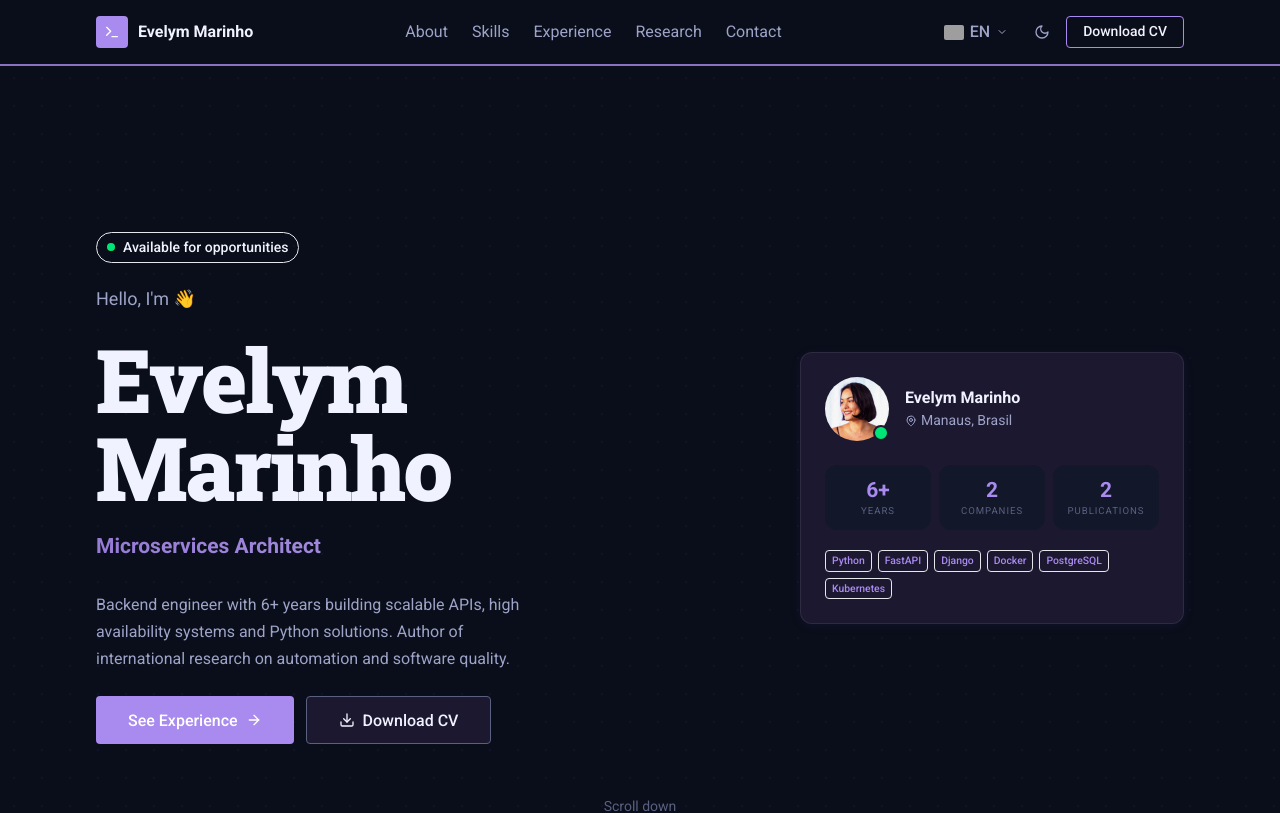
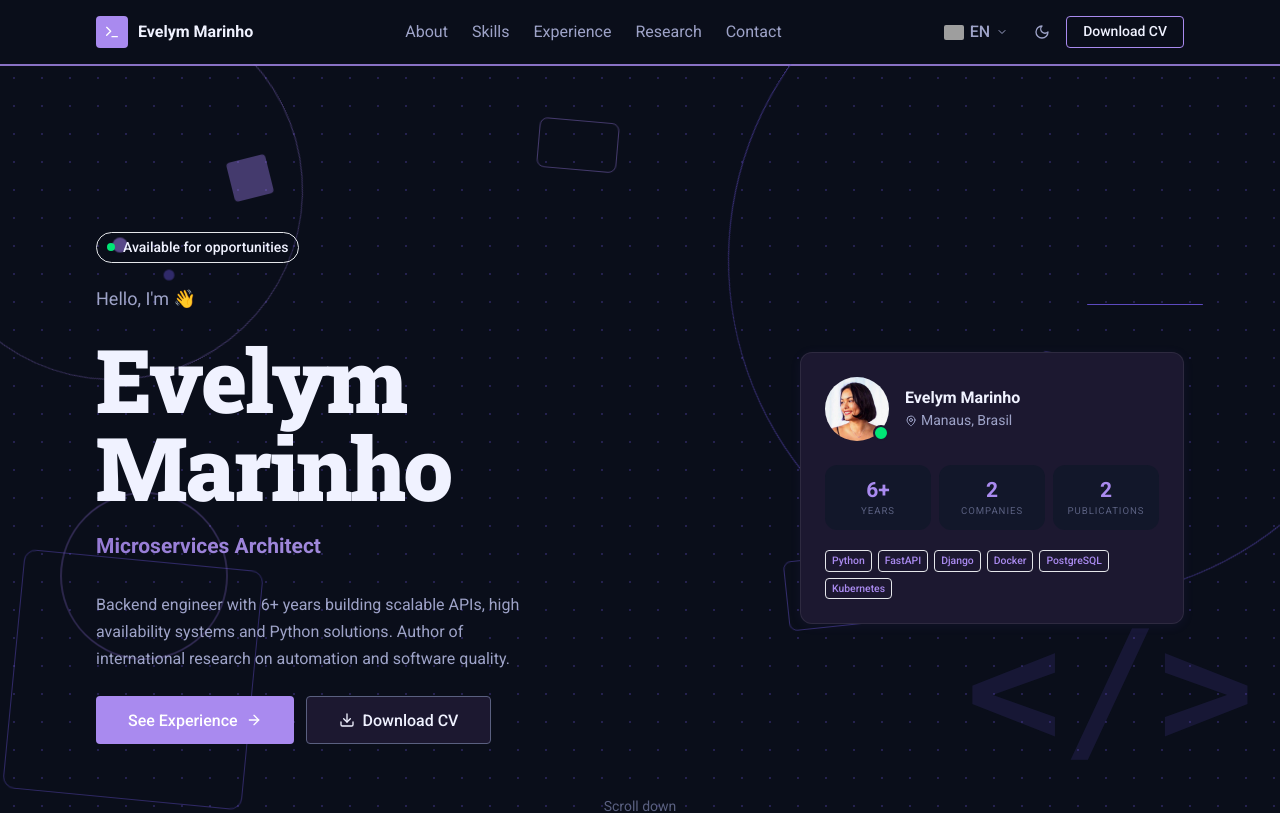
Before and after one commit to EvelymVasconcelos/my_portfolio, a Next.js app: page /en in a window 1280 px wide. Shown: the top 813 px of the page. Built offline with nearby package versions, Linux system fonts and the light colour scheme; grey boxes are pictures that could not be loaded.

Commit message:
feat: update Hero component with new design and content

```diff
--- a/components/sections/Hero.tsx
+++ b/components/sections/Hero.tsx
@@ -1,8 +1,9 @@
 "use client";
 
 import { useTranslations, useMessages, useLocale } from "next-intl";
-import { motion, AnimatePresence } from "framer-motion";
-import { useState, useEffect } from "react";
+import { motion, AnimatePresence, useMotionValue, useSpring, useTransform } from "framer-motion";
+import { useState, useEffect, useCallback } from "react";
+import { useTheme } from "next-themes";
 import { ArrowDown, Download, ArrowRight, MapPin } from "lucide-react";
 import Image from "next/image";
 import { Button } from "@/components/ui/Button";
@@ -11,13 +12,40 @@ import { FadeInView } from "@/components/animations/FadeInView";
 import { CountUp } from "@/components/animations/CountUp";
 import { CV_URL } from "@/lib/cv";
 
+// Lilac brand RGB channels — reused across all background shapes
+const L  = "104,82,214";   // --accent-primary light
+const LL = "155,122,232";  // --accent-secondary
+
 export function Hero() {
   const t = useTranslations("hero");
   const locale = useLocale();
   const cvUrl = CV_URL[locale] ?? CV_URL.en;
+  const { resolvedTheme } = useTheme();
   const messages = useMessages();
   const roles = (messages as unknown as { hero: { roles: string[] } }).hero.roles;
   const [roleIndex, setRoleIndex] = useState(0);
+
+  // Opacity multiplier — shapes need to be ~4× more visible in dark mode
+  const m = resolvedTheme === "dark" ? 4 : 1;
+
+  // Mouse parallax — MotionValues are stable refs, no deps needed
+  const rawX = useMotionValue(0.5);
+  const rawY = useMotionValue(0.5);
+  const smoothX = useSpring(rawX, { stiffness: 35, damping: 28 });
+  const smoothY = useSpring(rawY, { stiffness: 35, damping: 28 });
+
+  const farX  = useTransform(smoothX, [0, 1], [-14, 14]);
+  const farY  = useTransform(smoothY, [0, 1], [-8,   8]);
+  const midX  = useTransform(smoothX, [0, 1], [-26, 26]);
+  const midY  = useTransform(smoothY, [0, 1], [-16, 16]);
+  const nearX = useTransform(smoothX, [0, 1], [ 10, -10]);
+  const nearY = useTransform(smoothY, [0, 1], [  6,  -6]);
+
+  const handleMouseMove = useCallback((e: React.MouseEvent<HTMLElement>) => {
+    const rect = e.currentTarget.getBoundingClientRect();
+    rawX.set((e.clientX - rect.left) / rect.width);
+    rawY.set((e.clientY - rect.top) / rect.height);
+  }, []); // eslint-disable-line react-hooks/exhaustive-deps
 
   useEffect(() => {
     const interval = setInterval(() => {
@@ -31,30 +59,166 @@ export function Hero() {
       id="hero"
       aria-label="Hero"
       className="relative flex min-h-screen items-center overflow-hidden"
+      onMouseMove={handleMouseMove}
     >
-      {/* Samsung-style background: subtle dot grid + thin accent top bar */}
+      {/* ── Animated background ── */}
       <div aria-hidden className="pointer-events-none absolute inset-0 -z-10 overflow-hidden">
-        {/* Dot grid — technical feel, backend developer aesthetic */}
+
+        {/* Dot grid */}
         <div
           className="absolute inset-0"
           style={{
-            backgroundImage: "radial-gradient(circle, rgba(104,82,214,0.07) 1px, transparent 1px)",
+            backgroundImage: `radial-gradient(circle, rgba(${L},${0.07 * m}) 1px, transparent 1px)`,
             backgroundSize: "28px 28px",
           }}
         />
-        {/* Samsung Blue accent bar at top */}
         <div className="absolute inset-x-0 top-0 h-0.5 bg-accent-primary opacity-80" />
-        {/* Very faint blue tint on the right side — directional, not blobby */}
         <div className="absolute right-0 top-0 h-full w-1/3 bg-gradient-to-l from-accent-primary/[0.04] to-transparent" />
+
+        {/* ── FAR layer — big shapes, least movement ── */}
+        <motion.div style={{ x: farX, y: farY }} className="absolute inset-0">
+          {/* Large rotating circle — top right, bleeds off screen */}
+          <motion.div
+            className="absolute rounded-full"
+            style={{
+              width: 680, height: 680,
+              top: "-18%", right: "-10%",
+              border: `1px solid rgba(${L},${0.13 * m})`,
+            }}
+            animate={{ rotate: 360 }}
+            transition={{ duration: 70, repeat: Infinity, ease: "linear" }}
+          />
+          {/* Second circle — top left, fills dead space */}
+          <motion.div
+            className="absolute rounded-full"
+            style={{
+              width: 380, height: 380,
+              top: "-8%", left: "-6%",
+              border: `1px solid rgba(${LL},${0.09 * m})`,
+            }}
+            animate={{ rotate: -360 }}
+            transition={{ duration: 90, repeat: Infinity, ease: "linear" }}
+          />
+          {/* Square outline — bottom left */}
+          <motion.div
+            className="absolute rounded-md"
+            style={{
+              width: 240, height: 240,
+              bottom: "6%", left: "1%",
+              border: `1px solid rgba(${L},${0.10 * m})`,
+            }}
+            animate={{ rotate: [0, 6, 0], y: [0, -18, 0] }}
+            transition={{ duration: 11, repeat: Infinity, ease: "easeInOut" }}
+          />
+        </motion.div>
+
+        {/* ── MID layer — medium depth ── */}
+        <motion.div style={{ x: midX, y: midY }} className="absolute inset-0">
+          {/* Filled square — mid right */}
+          <motion.div
+            className="absolute rounded-xs"
+            style={{
+              width: 64, height: 64,
+              top: "38%", right: "14%",
+              background: `rgba(${L},${0.09 * m})`,
+            }}
+            animate={{ rotate: [0, 18, 0], y: [0, -22, 0] }}
+            transition={{ duration: 8, repeat: Infinity, ease: "easeInOut", delay: 0.8 }}
+          />
+          {/* Filled square — upper left area */}
+          <motion.div
+            className="absolute rounded-xs"
+            style={{
+              width: 40, height: 40,
+              top: "10%", left: "18%",
+              background: `rgba(${LL},${0.10 * m})`,
+            }}
+            animate={{ rotate: [0, -14, 0], y: [0, 14, 0] }}
+            transition={{ duration: 9, repeat: Infinity, ease: "easeInOut", delay: 2 }}
+          />
+          {/* Ring — lower left */}
+          <motion.div
+            className="absolute rounded-full"
+            style={{
+              width: 160, height: 160,
+              top: "54%", left: "5%",
+              border: `1px solid rgba(${LL},${0.14 * m})`,
+            }}
+            animate={{ scale: [1, 1.08, 1], opacity: [0.6, 1, 0.6] }}
+            transition={{ duration: 7, repeat: Infinity, ease: "easeInOut", delay: 1.5 }}
+          />
+          {/* Pulsing dots — upper left cluster */}
+          <motion.div
+            className="absolute rounded-full"
+            style={{ width: 10, height: 10, top: "22%", left: "9%", background: `rgba(${LL},${0.28 * m})` }}
+            animate={{ scale: [1, 1.5, 1], opacity: [0.28, 0.55, 0.28] }}
+            transition={{ duration: 4.5, repeat: Infinity, ease: "easeInOut" }}
+          />
+          <motion.div
+            className="absolute rounded-full"
+            style={{ width: 6, height: 6, top: "26%", left: "13%", background: `rgba(${L},${0.22 * m})` }}
+            animate={{ scale: [1, 1.8, 1], opacity: [0.22, 0.48, 0.22] }}
+            transition={{ duration: 3.8, repeat: Infinity, ease: "easeInOut", delay: 1 }}
+          />
+        </motion.div>
+
+        {/* ── NEAR layer — closest, moves opposite ── */}
+        <motion.div style={{ x: nearX, y: nearY }} className="absolute inset-0">
+          {/* Code symbol — bottom right */}
+          <motion.span
+            className="absolute select-none font-mono font-bold leading-none"
+            style={{
+              fontSize: "10rem",
+              bottom: "10%", right: "2%",
+              color: `rgba(${L},${0.07 * m})`,
+            }}
+            animate={{ y: [0, -14, 0], opacity: [0.07 * m, 0.13 * m, 0.07 * m] }}
+            transition={{ duration: 9, repeat: Infinity, ease: "easeInOut", delay: 2 }}
+          >
+            {"</>"}
+          </motion.span>
+          {/* Rectangle outline — mid area */}
+          <motion.div
+            className="absolute rounded-sm"
+            style={{
+              width: 110, height: 70,
+              top: "60%", right: "30%",
+              border: `1px solid rgba(${L},${0.11 * m})`,
+            }}
+            animate={{ rotate: [0, -6, 0], y: [0, 12, 0] }}
+            transition={{ duration: 12, repeat: Infinity, ease: "easeInOut", delay: 0.5 }}
+          />
+          {/* Rectangle outline — top center */}
+          <motion.div
+            className="absolute rounded-sm"
+            style={{
+              width: 80, height: 50,
+              top: "8%", left: "42%",
+              border: `1px solid rgba(${LL},${0.10 * m})`,
+            }}
+            animate={{ rotate: [0, 5, 0], y: [0, -8, 0] }}
+            transition={{ duration: 10, repeat: Infinity, ease: "easeInOut", delay: 1.2 }}
+          />
+          {/* Horizontal accent line */}
+          <motion.div
+            className="absolute"
+            style={{
+              width: 90, height: 1,
+              top: "30%", right: "7%",
+              background: `rgba(${L},${0.22 * m})`,
+            }}
+            animate={{ scaleX: [1, 1.5, 1], opacity: [0.22 * m, 0.40 * m, 0.22 * m] }}
+            transition={{ duration: 5, repeat: Infinity, ease: "easeInOut", delay: 3 }}
+          />
+        </motion.div>
       </div>
 
-      <div className="container-content section-padding w-full py-16 pt-24 lg:py-24 lg:pt-36">
+      <div className="container-content section-padding w-full py-10 pt-20 lg:py-16 lg:pt-28">
         <div className="grid grid-cols-1 items-center gap-10 lg:grid-cols-2 lg:gap-12">
 
           {/* ── Left: text content ── */}
           <div className="flex flex-col gap-4 sm:gap-5">
 
-            {/* Available badge — translated */}
             <FadeInView delay={0.05}>
               <Badge variant="success" className="w-fit gap-2">
                 <span className="relative flex h-2 w-2" aria-hidden>
@@ -65,14 +229,12 @@ export function Hero() {
               </Badge>
             </FadeInView>
 
-            {/* Greeting */}
             <FadeInView delay={0.1}>
               <p className="text-body sm:text-body-lg text-text-secondary">
                 {t("greeting")} 👋
               </p>
             </FadeInView>
 
-            {/* Name */}
             <FadeInView delay={0.2}>
               <h1
                 className="font-display font-black leading-none tracking-tight text-text-primary"
@@ -82,7 +244,6 @@ export function Hero() {
               </h1>
             </FadeInView>
 
-            {/* Rotating role — taller container, smaller font on mobile */}
             <FadeInView delay={0.25}>
               <div className="min-h-[2rem] overflow-hidden sm:min-h-[2.5rem]">
                 <AnimatePresence mode="wait">
@@ -100,14 +261,12 @@ export function Hero() {
               </div>
             </FadeInView>
 
-            {/* Tagline */}
             <FadeInView delay={0.3}>
               <p className="max-w-md text-sm leading-relaxed text-text-secondary sm:text-body">
                 {t("tagline")}
               </p>
             </FadeInView>
 
-            {/* CTAs — full width on mobile */}
             <FadeInView delay={0.38} className="flex flex-col gap-3 pt-1 sm:flex-row sm:flex-wrap sm:items-center">
               <a href="#projects" className="w-full sm:w-auto">
                 <Button variant="primary" size="lg" className="w-full sm:w-auto">
@@ -124,18 +283,16 @@ export function Hero() {
             </FadeInView>
           </div>
 
-          {/* ── Right: profile card — hidden on small mobile, visible from sm ── */}
+          {/* ── Right: profile card ── */}
           <FadeInView delay={0.3} direction="left" className="hidden sm:flex justify-center lg:justify-end">
             <motion.div
               whileHover={{ y: -6 }}
               transition={{ type: "spring", stiffness: 200, damping: 20 }}
               className="card-samsung w-full max-w-sm rounded-md p-6"
             >
-              {/* Avatar + name */}
               <div className="mb-6 flex items-center gap-4">
                 <div className="relative h-16 w-16 shrink-0">
-                  {/* TODO: replace with real photo */}
-                <Image
+                  <Image
                     src="/images/profile.jpeg"
                     alt="Evelym Marinho"
                     width={64}
@@ -157,7 +314,6 @@ export function Hero() {
                 </div>
               </div>
 
-              {/* Stats */}
               <div className="mb-5 grid grid-cols-3 gap-2">
                 {[
                   { target: 6,  suffix: "+", labelKey: "stat_years" },
@@ -178,7 +334,6 @@ export function Hero() {
                 ))}
               </div>
 
-              {/* Tech stack badges */}
               <div className="flex flex-wrap gap-1.5">
                 {["Python", "FastAPI", "Django", "Docker", "PostgreSQL", "Kubernetes"].map((tech) => (
                   <Badge key={tech} variant="primary" size="sm">{tech}</Badge>
```
